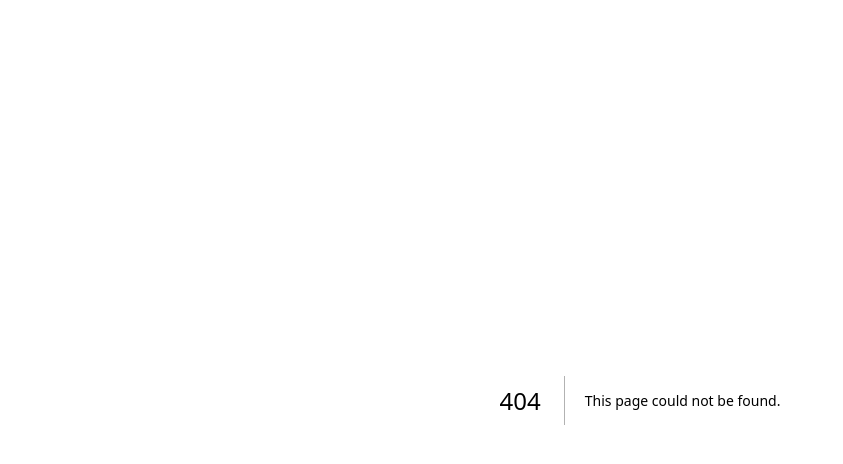
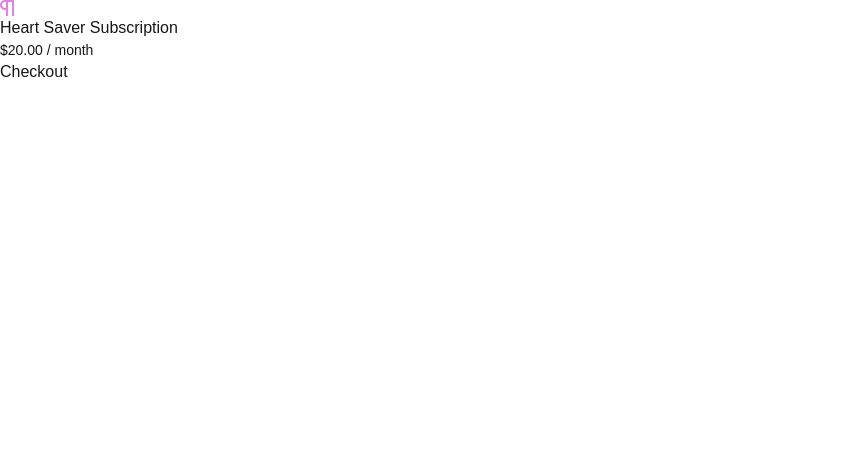
Before and after one commit to alexlop29/next.js, a Next.js app: page /subscription in a window 1280 px wide. Before the commit this address had no page. Shown: the top 464 px of the page, without its empty margins (0-843 px from the left). Built offline with nearby package versions, Linux system fonts and the light colour scheme.

Commit message:
[1] Build Payment UI

```diff
--- /dev/null
+++ b/src/app/subscription/page.tsx
@@ -0,0 +1,40 @@
+import { useEffect, useState } from "react";
+
+//comps
+import { Product, Success, Message } from "@/comps/index";
+
+type Message = string;
+type Success = boolean;
+type SessionId = string | null;
+
+const page = () => {
+  const [message, setMessage] = useState<Message>("");
+  const [success, setSuccess] = useState<Success>(false);
+  const [sessionId, setSessionId] = useState<SessionId>("");
+
+  useEffect(() => {
+    const query = new URLSearchParams(window.location.search);
+
+    if (query?.get("success")) {
+      setSuccess(true);
+      setSessionId(query?.get("session_id"));
+    }
+
+    if (query?.get("canceled")) {
+      setSuccess(false);
+      setMessage(
+        "Order canceled -- continue to shop around and checkout when you're ready.",
+      );
+    }
+  }, [sessionId]);
+
+  if (!success && message === "") {
+    return <Product />;
+  } else if (success && sessionId) {
+    return <Success session={sessionId} />;
+  } else {
+    return <Message message={message} />;
+  }
+};
+
+export default page;
--- /dev/null
+++ b/src/assets/icons/Logo.tsx
@@ -0,0 +1,24 @@
+export const Logo = () => (
+  <svg
+    xmlns="http://www.w3.org/2000/svg"
+    xmlnsXlink="http://www.w3.org/1999/xlink"
+    width="14px"
+    height="16px"
+    viewBox="0 0 14 16"
+    version="1.1"
+  >
+    <defs />
+    <g id="Flow" stroke="none" strokeWidth="1" fill="none" fillRule="evenodd">
+      <g
+        id="0-Default"
+        transform="translate(-121.000000, -40.000000)"
+        fill="#E184DF"
+      >
+        <path
+          d="M127,50 L126,50 C123.238576,50 121,47.7614237 121,45 C121,42.2385763 123.238576,40 126,40 L135,40 L135,56 L133,56 L133,42 L129,42 L129,56 L127,56 L127,50 Z M127,48 L127,42 L126,42 C124.343146,42 123,43.3431458 123,45 C123,46.6568542 124.343146,48 126,48 L127,48 Z"
+          id="Pilcrow"
+        />
+      </g>
+    </g>
+  </svg>
+);
--- /dev/null
+++ b/src/comps/Message.tsx
@@ -0,0 +1,11 @@
+type InputProps = {
+  message: string;
+}
+
+export const Message = ({message}: InputProps) => {
+  return (
+    <>
+      <div>{message}</div>
+    </>
+  );
+};
--- /dev/null
+++ b/src/comps/Product.tsx
@@ -0,0 +1,25 @@
+// icons
+import { Logo } from "@/assets/icons/Logo";
+
+const PRICE_LOOKUP_KEY = process.env.PRICE_LOOKUP_KEY ?? "";
+
+export const Product = () => {
+  return (
+    <div>
+      <div>
+        <Logo />
+        <div>
+          <div className="text-base"> Heart Saver Subscription </div>
+          <div className="text-sm">$20.00 / month</div>
+        </div>
+      </div>
+
+      <form action="/create-checkout-session" method="POST">
+        <input type="hidden" name="lookup_key" value={PRICE_LOOKUP_KEY} />
+        <button id="checkout-and-portal-button" type="submit">
+          Checkout
+        </button>
+      </form>
+    </div>
+  );
+};
--- /dev/null
+++ b/src/comps/Success.tsx
@@ -0,0 +1,32 @@
+// icons
+import { Logo } from "@/assets/icons/Logo";
+
+type InputProps = {
+  session: string;
+}
+
+export const Success = ({ session }: InputProps) => {
+  return (
+    <>
+      <div>
+        <Logo />
+        <div>
+          <div className="text-base">
+            Subscription to heart saver plan successful!
+          </div>
+        </div>
+      </div>
+      <form action="/create-portal-session" method="POST">
+        <input
+          type="hidden"
+          id="session-id"
+          name="session_id"
+          value={session}
+        />
+        <button id="checkout-and-portal-button" type="submit">
+          Manage your billing information.
+        </button>
+      </form>
+    </>
+  );
+};
--- /dev/null
+++ b/src/comps/index.ts
@@ -0,0 +1,3 @@
+export { Product } from "./Product";
+export { Success } from "./Success";
+export { Message } from "./Message";
```
Also changed, not shown: 2 other files (tests, documents, lock files or other folders).
